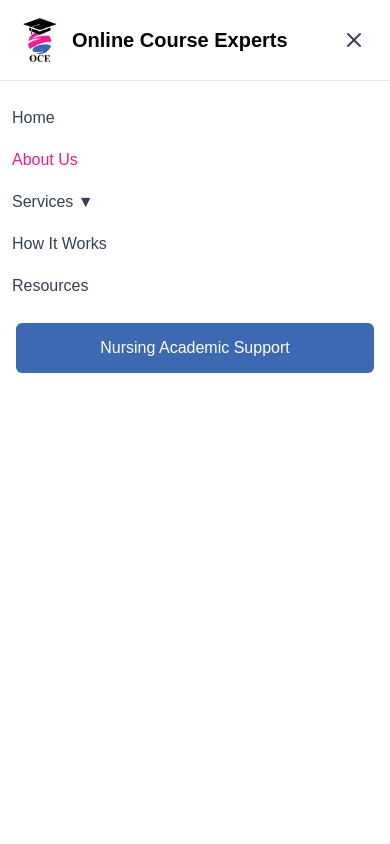
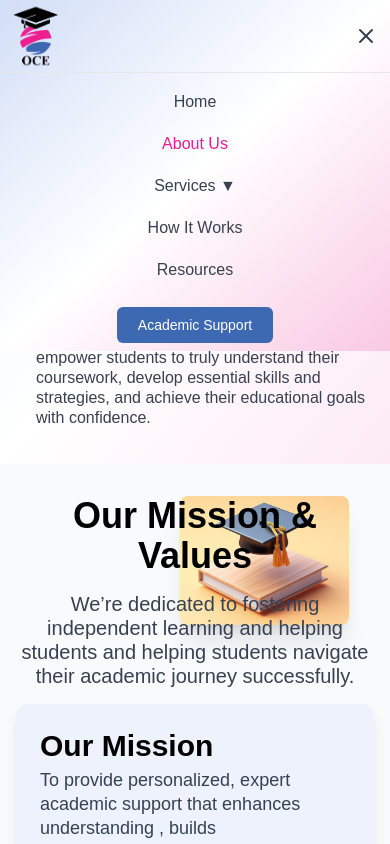
Before and after one commit to progamingexpertxyz/oce, a Next.js app: page /about-us in a window 390 px wide. Both pictures are taken after a click on the button "Open menu". Shown: the top 844 px of the page. Built offline with nearby package versions, Linux system fonts and the light colour scheme; a web font is replaced by a local one.

Commit message:
Add files via upload

```diff
--- a/src/app/about-us/page.tsx
+++ b/src/app/about-us/page.tsx
@@ -4,6 +4,7 @@ import { motion } from 'framer-motion';
 import SectionTitle from '@/app/components/ui/SectionTitle';
 import { Award, Book, Users, Shield, Lightbulb } from 'lucide-react';
 import NursingDiscountForm from '../components/home/form';
+import TestimonialsSection from '../components/home/TestimonialsSection';
 
 const AboutPage: React.FC = () => {
   useEffect(() => {
@@ -250,36 +251,9 @@ const AboutPage: React.FC = () => {
         </div>
       </section>
 
+     <TestimonialsSection />
 
 
-  <section className="relative py-4 text-white overflow-hidden">
-  {/* Background Image */}
-  <div
-    className="absolute inset-0 z-0 bg-fixed bg-cover bg-center"
-    style={{ backgroundImage: "url('/bg.jpg')", opacity: 0.35 }}
-  ></div>
-
-  {/* Gradient Overlay */}
-  <div className="absolute inset-0 bg-gradient-to-tr from-pink-600 to-blue-100 opacity-30 z-0"></div>
-
-  {/* Foreground Content */}
-  <div className="relative z-10 container-custom mx-auto px-4 flex flex-col md:flex-row md:items-center md:justify-between gap-8">
-    {/* Left Text Block */}
-    <div className="md:w-1/2 mt-6 md:mt-0 md:ml-20">
-      <h2 className="text-5xl font-semibold mb-1 text-black">
-        Get Started Today
-      </h2>
-      <p className="text-xl text-black/90 leading-6 mb-4 ml-2">
-        Join the many students who have already <br/> found success with our expert support.
-      </p>
-    </div>
-
-    {/* Right Form */}
-    <div >
-      <NursingDiscountForm />
-    </div>
-  </div>
-</section>
   </motion.div>
   );
 };
--- a/src/app/components/common/Header.tsx
+++ b/src/app/components/common/Header.tsx
@@ -63,9 +63,10 @@ const Header: React.FC = () => {
             <Link href="/" className={navLinkClass(isActive('/'))}>Home</Link>
             <Link href="/about-us" className={navLinkClass(isActive('/about-us'))}>About Us</Link>
            <div className="relative group">
-              <Link href="/services" className={navLinkClass(false)}>
-                <span className="cursor-pointer">Services</span>
-              </Link>
+  <div className={navLinkClass(false) + ' flex items-center gap-1 cursor-pointer'}>
+    <span>Services</span>
+    <span className="text-xs">▼</span>
+  </div>
   <div className="absolute hidden group-hover:flex flex-col bg-white shadow-md mt-2 rounded-md w-48 z-50">
     {servicesList.map((service, index) => (
       <Link
@@ -79,6 +80,7 @@ const Header: React.FC = () => {
     ))}
   </div>
 </div>
+
             <Link href="/how-it-works" className={navLinkClass(isActive('/how-it-works'))}>How It Works</Link>
             <Link href="/blog" className={navLinkClass(isActive('/blog'))}>Resources</Link>
           </div>
@@ -101,22 +103,18 @@ const Header: React.FC = () => {
           {isMenuOpen ? <X size={24} /> : <Menu size={24} />}
         </button>
 
-        {/* Mobile Menu */}
         <AnimatePresence>
   {isMenuOpen && (
     <motion.div
-              className="fixed inset-0 z-50 bg-white md:hidden"
+      className="fixed top-0 right-0 w-full h-auto z-50 bg-gradient-to-br from-primary-100 via-white to-secondary-100 backdrop-blur-sm md:hidden"
       variants={mobileMenuVariants}
       initial="hidden"
       animate="visible"
       exit="exit"
     >
-              <div className="flex justify-between items-center p-4 border-b">
+      <div className="flex justify-between items-center p-1 border-b">
         <Link href="/" onClick={closeMenu} className="flex items-center gap-2">
-                  <img src="/Oce 1.png" alt="Logo" className=" h-12 w-12 object-contain" />
-                  <span className="font-ageo font-semibold text-xl text-black">
-            Online Course Experts
-          </span>
+          <img src="/Oce 1.png" alt="Logo" className="h-16 w-16 object-contain" />
         </Link>
         <button
           className="p-2 text-neutral-700 focus:outline-none"
@@ -127,26 +125,26 @@ const Header: React.FC = () => {
         </button>
       </div>
 
-              <nav className="flex flex-col py-4">
+      <nav className="flex flex-col py-2 text-center">
         <Link href="/" className={navLinkClass(isActive('/'))} onClick={closeMenu}>Home</Link>
         <Link href="/about-us" className={navLinkClass(isActive('/about-us'))} onClick={closeMenu}>About Us</Link>
 
         {/* Services Dropdown */}
-                <div className="flex flex-col">
+        <div className="flex flex-col text-center">
           <button
             onClick={() => setIsServicesOpen(prev => !prev)}
-                    className="text-left px-3 py-2 text-neutral-700 font-medium focus:outline-none"
+            className="text-center px-3 py-2 text-neutral-700 focus:outline-none"
           >
             Services {isServicesOpen ? '▲' : '▼'}
           </button>
           {isServicesOpen && (
-                    <div className="ml-4 flex flex-col">
+            <div className="text-left ml-24 flex flex-col">
               {servicesList.map((service, index) => (
                 <Link
                   key={index}
                   href={service.path}
                   onClick={closeMenu}
-                          className="py-1 text-sm text-neutral-700 hover:text-primary-500"
+                  className="py-1 text-sm text-natural-700 hover:text-primary-500"
                 >
                   {service.name}
                 </Link>
@@ -157,11 +155,18 @@ const Header: React.FC = () => {
 
         <Link href="/how-it-works" className={navLinkClass(isActive('/how-it-works'))} onClick={closeMenu}>How It Works</Link>
         <Link href="/blog" className={navLinkClass(isActive('/blog'))} onClick={closeMenu}>Resources</Link>
-                <Link href="/nursing-academic-support" className="mx-4 mt-4 btn-primary text-center" onClick={closeMenu}>Nursing Academic Support</Link>
+      <Link
+  href="/nursing-academic-support"
+  className="mx-auto mt-4 -px-2 py-2 bg-primary-500 text-white text-sm text-center rounded-md w-2/5"
+  onClick={closeMenu}
+>
+ Academic Support
+</Link>
 </nav>
     </motion.div>
   )}
 </AnimatePresence>
+
       </div>
     </header>
   );
```
Lines whose indentation alone changed are shown as unchanged.
